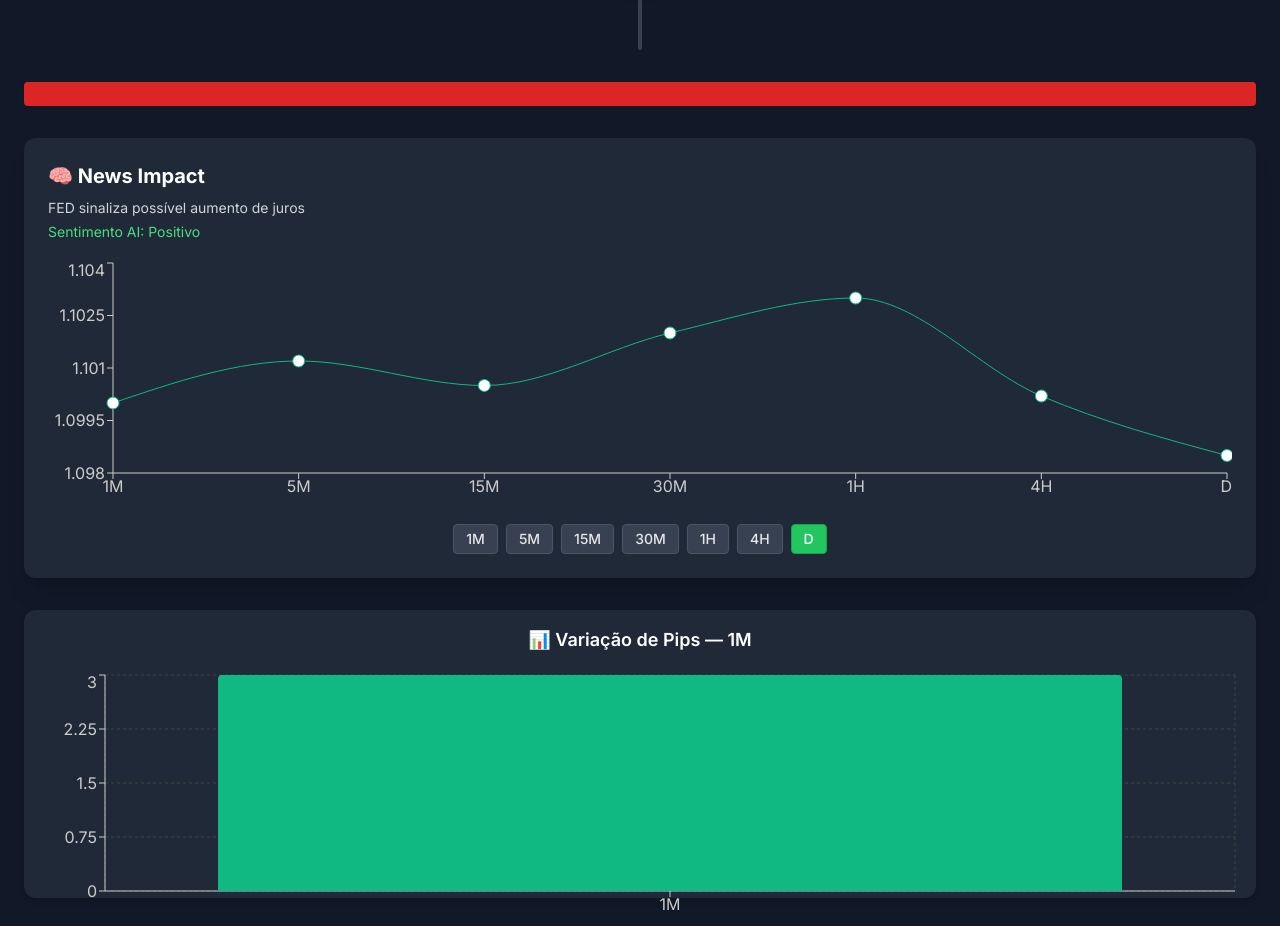
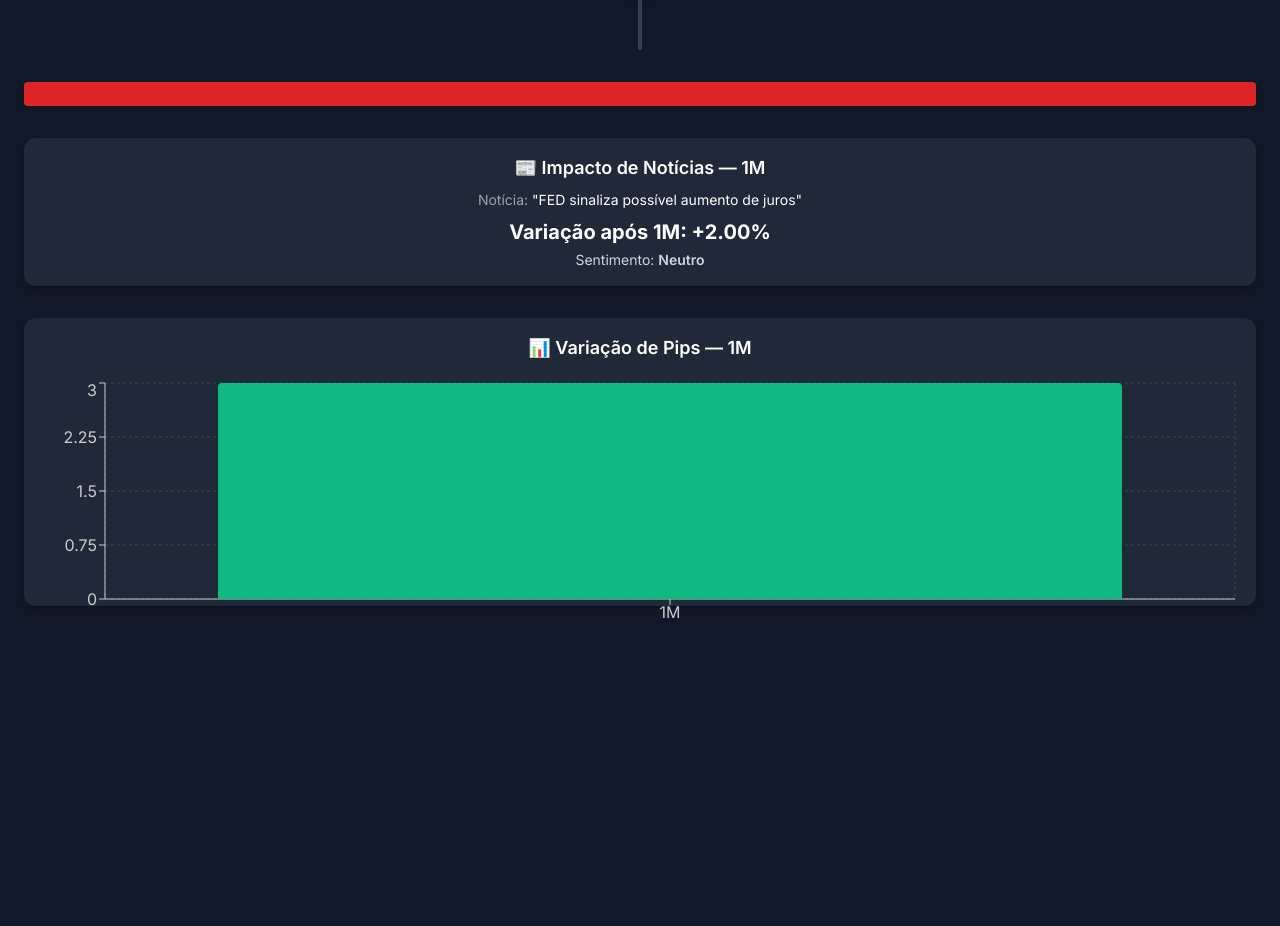
Before and after one commit to TulioBuarque/meusite-nextjs, a Next.js app: page /dashboard in a window 1280 px wide. Shown: the part 880-1806 px from the top of the page. After the commit the page ends 1514 px from the top, so only its background shows below. Built offline with nearby package versions, Linux system fonts and the light colour scheme.

Commit message:
Update NewsImpactKPI.tsx

```diff
--- a/src/components/kpis/NewsImpactKPI.tsx
+++ b/src/components/kpis/NewsImpactKPI.tsx
@@ -1,90 +1,35 @@
 'use client'
 
-import { useState } from 'react'
-import { LineChart, Line, XAxis, YAxis, Tooltip, ResponsiveContainer } from 'recharts'
+import { useTimeframeStore } from '@/store/useTimeframeStore'
 
-const mockData = {
-  title: "FED sinaliza possível aumento de juros",
-  sentiment: "Positivo",
-  points: {
-    '1M': [{ time: '1M', price: 1.1000 }],
-    '5M': [
-      { time: '1M', price: 1.1000 },
-      { time: '5M', price: 1.1012 },
-    ],
-    '15M': [
-      { time: '1M', price: 1.1000 },
-      { time: '5M', price: 1.1012 },
-      { time: '15M', price: 1.1005 },
-    ],
-    '30M': [
-      { time: '1M', price: 1.1000 },
-      { time: '5M', price: 1.1012 },
-      { time: '15M', price: 1.1005 },
-      { time: '30M', price: 1.1020 },
-    ],
-    '1H': [
-      { time: '1M', price: 1.1000 },
-      { time: '5M', price: 1.1012 },
-      { time: '15M', price: 1.1005 },
-      { time: '30M', price: 1.1020 },
-      { time: '1H', price: 1.1030 },
-    ],
-    '4H': [
-      { time: '1M', price: 1.1000 },
-      { time: '5M', price: 1.1012 },
-      { time: '15M', price: 1.1005 },
-      { time: '30M', price: 1.1020 },
-      { time: '1H', price: 1.1030 },
-      { time: '4H', price: 1.1002 },
-    ],
-    'D': [
-      { time: '1M', price: 1.1000 },
-      { time: '5M', price: 1.1012 },
-      { time: '15M', price: 1.1005 },
-      { time: '30M', price: 1.1020 },
-      { time: '1H', price: 1.1030 },
-      { time: '4H', price: 1.1002 },
-      { time: 'D', price: 1.0985 },
-    ]
-  }
+const mockImpactData: Record<string, { change: number; sentiment: 'Positivo' | 'Negativo' | 'Neutro' }> = {
+  '1M': { change: 0.02, sentiment: 'Neutro' },
+  '5M': { change: 0.12, sentiment: 'Positivo' },
+  '15M': { change: -0.18, sentiment: 'Negativo' },
+  '30M': { change: -0.05, sentiment: 'Neutro' },
+  '1H': { change: 0.20, sentiment: 'Positivo' },
+  '4H': { change: 0.08, sentiment: 'Neutro' },
+  'D': { change: -0.10, sentiment: 'Negativo' },
 }
 
-const periods = ['1M', '5M', '15M', '30M', '1H', '4H', 'D']
-
 export function NewsImpactKPI() {
-  const [selectedPeriod, setSelectedPeriod] = useState('D')
-  const data = mockData.points[selectedPeriod]
+  const timeframe = useTimeframeStore((state) => state.selectedTimeframe)
+  const { change, sentiment } = mockImpactData[timeframe]
 
   return (
-    <div className="bg-gray-800 p-6 rounded-xl shadow-xl w-full">
-      <h2 className="text-xl font-bold mb-2 text-white">🧠 News Impact</h2>
-      <p className="text-sm text-gray-300 mb-1">{mockData.title}</p>
-      <p className="text-sm text-green-400 mb-4">Sentimento AI: {mockData.sentiment}</p>
+    <div className="bg-gray-800 rounded-xl p-4 shadow-md w-full">
+      <h3 className="text-lg font-semibold mb-2 text-center">📰 Impacto de Notícias — {timeframe}</h3>
 
-      <ResponsiveContainer width="100%" height={250}>
-        <LineChart data={data}>
-          <XAxis dataKey="time" stroke="#ccc" />
-          <YAxis domain={['auto', 'auto']} stroke="#ccc" />
-          <Tooltip formatter={(value) => value.toFixed(5)} />
-          <Line type="monotone" dataKey="price" stroke="#10b981" dot={{ r: 6 }} activeDot={{ r: 8 }} />
-        </LineChart>
-      </ResponsiveContainer>
+      <p className="text-center text-sm text-gray-400 mb-2">
+        Notícia: <span className="text-white">"FED sinaliza possível aumento de juros"</span>
+      </p>
 
-      <div className="flex justify-center gap-2 mt-4 flex-wrap">
-        {periods.map((period) => (
-          <button
-            key={period}
-            onClick={() => setSelectedPeriod(period)}
-            className={`px-3 py-1 rounded text-sm font-medium border transition-all ${
-              selectedPeriod === period
-                ? 'bg-green-500 text-white border-green-600'
-                : 'bg-gray-700 text-gray-200 border-gray-600'
-            }`}
-          >
-            {period}
-          </button>
-        ))}
+      <div className="flex flex-col items-center gap-1">
+        <p className="text-xl font-bold">
+          Variação após {timeframe}: {change > 0 ? '+' : ''}
+          {(change * 100).toFixed(2)}%
+        </p>
+        <p className="text-sm text-gray-300">Sentimento: <span className="font-semibold">{sentiment}</span></p>
       </div>
     </div>
   )
```
